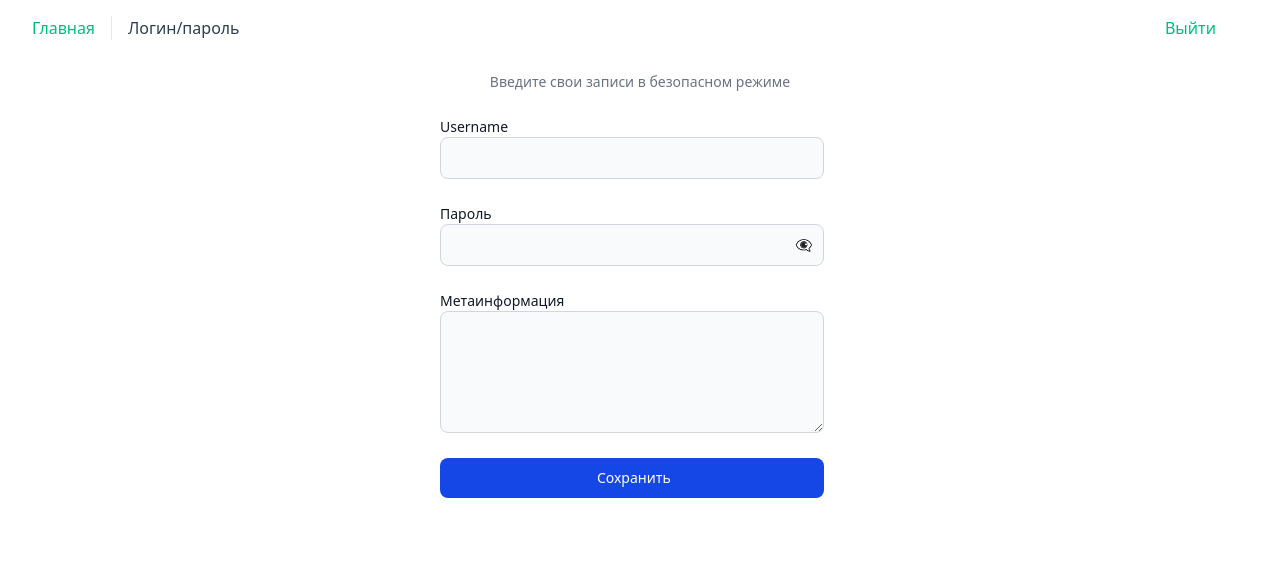
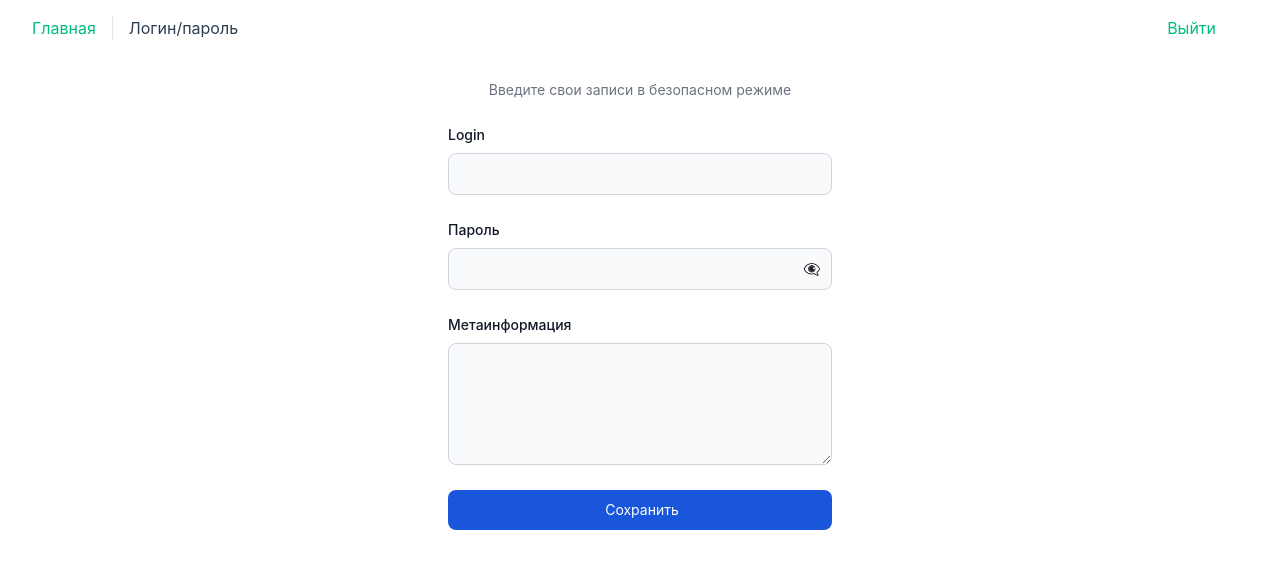
Before and after one commit to apetsko/gophkeeper-frontend, a Vue app: page /credentials in a window 1280 px wide. Shown: the top 568 px of the page. Built offline with nearby package versions, Linux system fonts and the light colour scheme; sample sign-in values are in the browser's storage.

Commit message:
credentials

```diff
--- a/index.html
+++ b/index.html
@@ -4,10 +4,12 @@
     <meta charset="UTF-8">
     <link rel="icon" href="/favicon.ico">
     <meta name="viewport" content="width=device-width, initial-scale=1.0">
+    <link href="https://cdn.jsdelivr.net/npm/flowbite@3.1.2/dist/flowbite.min.css" rel="stylesheet" />
     <title>GophKeeper</title>
   </head>
   <body>
     <div id="app"></div>
+    <script src="https://cdn.jsdelivr.net/npm/flowbite@3.1.2/dist/flowbite.min.js"></script>
     <script type="module" src="/src/main.js"></script>
   </body>
 </html>
--- a/src/helpers/fake-backend.js
+++ b/src/helpers/fake-backend.js
@@ -14,8 +14,6 @@ function fakeBackend() {
             return authenticate();
           case url.endsWith('/users') && opts.method === 'GET':
             return getUsers();
-          case url.endsWith('/credentials') && opts.method === 'POST':
-            return saveCredentials();
           default:
             return realFetch(url, opts)
               .then(response => resolve(response))
@@ -36,10 +34,6 @@ function fakeBackend() {
           lastName: user.lastName,
           token: 'fake-jwt-token'
         });
-      }
-
-      function saveCredentials() {
-        return ok();
       }
 
       function getUsers() {
--- a/src/views/Credentials.vue
+++ b/src/views/Credentials.vue
@@ -4,10 +4,10 @@ import * as Yup from 'yup';
 import { ref } from 'vue';
 import { fetchWrapper } from '@/helpers/fetch-wrapper.js';
 
-const baseUrl = `${import.meta.env.VITE_API_URL}/users`;
+const baseUrl = `${import.meta.env.VITE_API_URL}/v1`;
 
 const schema = Yup.object().shape({
-  username: Yup.string()
+  login: Yup.string()
     .required('Обязательно к заполнению')
     .min(1, 'Максимум 1 символ')
     .max(150, 'Максимум 20 символов'),
@@ -24,14 +24,14 @@ const isFormSubmitted = ref(false);
 const showPassword = ref(false);
 
 async function onSubmit(values, { resetForm }) {
-  const { username, password, meta } = values;
+  const { login, password, meta } = values;
 
   const requestData = {
-    credentials: {
-      username: username.trim(),
-      password: password
-    },
-    meta: meta
+    login: login.trim(),
+    password: password,
+    meta: {
+      content: meta
+    }
   };
 
   isFormSubmitted.value = true;
@@ -45,7 +45,12 @@ async function onSubmit(values, { resetForm }) {
       successSubmitForm.value = null;
     } else {
       resetForm();
+      errorSubmitForm.value = null;
       successSubmitForm.value = 'Данные успешно отправлены!'
+
+      setTimeout(() => {
+        successSubmitForm.value = null;
+      }, 5000);
     }
   } catch (error) {
     successSubmitForm.value = null;
@@ -82,20 +87,19 @@ async function onSubmit(values, { resetForm }) {
         v-slot="{ errors }"
         autocomplete="on"
       >
-        <!-- Username Field -->
+        <!-- Login Field -->
         <div class="mb-4">
-          <label for="username"
-                 class="block text-sm font-medium text-gray-900 dark:text-white mb-2">Username</label>
+          <label for="login"
+                 class="block text-sm font-medium text-gray-900 dark:text-white mb-2">Login</label>
           <Field
-            name="username"
+            name="login"
             type="text"
-            id="username"
-            autocomplete="username"
+            id="login"
             class="bg-gray-50 border border-gray-300 text-gray-900 text-sm rounded-lg focus:ring-blue-500 focus:border-blue-500 block w-full p-2.5 dark:bg-gray-700 dark:border-gray-600 dark:placeholder-gray-400 dark:text-white dark:focus:ring-blue-500 dark:focus:border-blue-500"
-            :class="{ 'border-red-500': errors.username }"
+            :class="{ 'border-red-500': errors.login }"
           />
-          <div v-if="errors.username" class="text-red-500 text-xs mt-1">
-            {{ errors.username }}
+          <div v-if="errors.login" class="text-red-500 text-xs mt-1">
+            {{ errors.login }}
           </div>
         </div>
 
```
Also changed, not shown: 2 other files (tests, documents, lock files or other folders).
